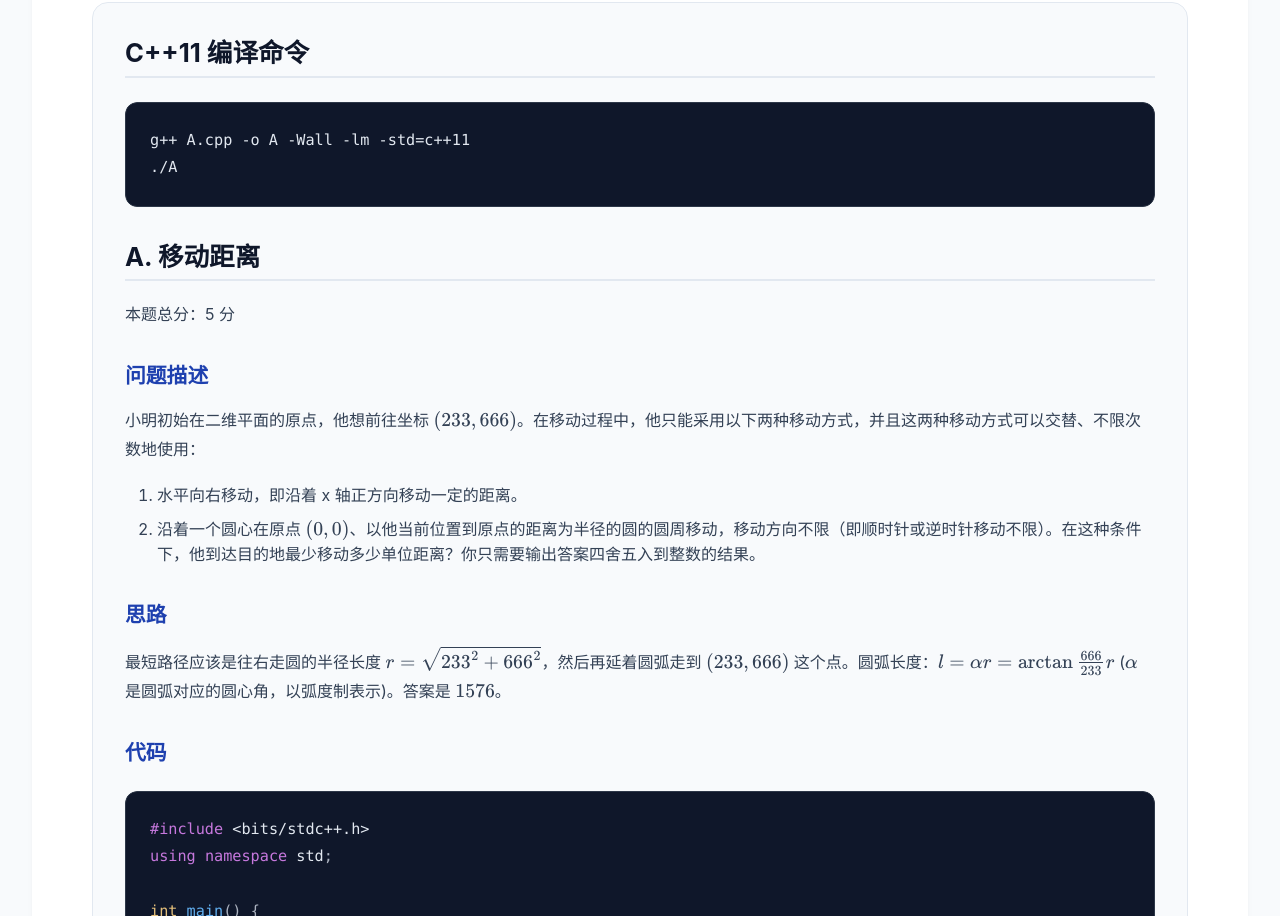
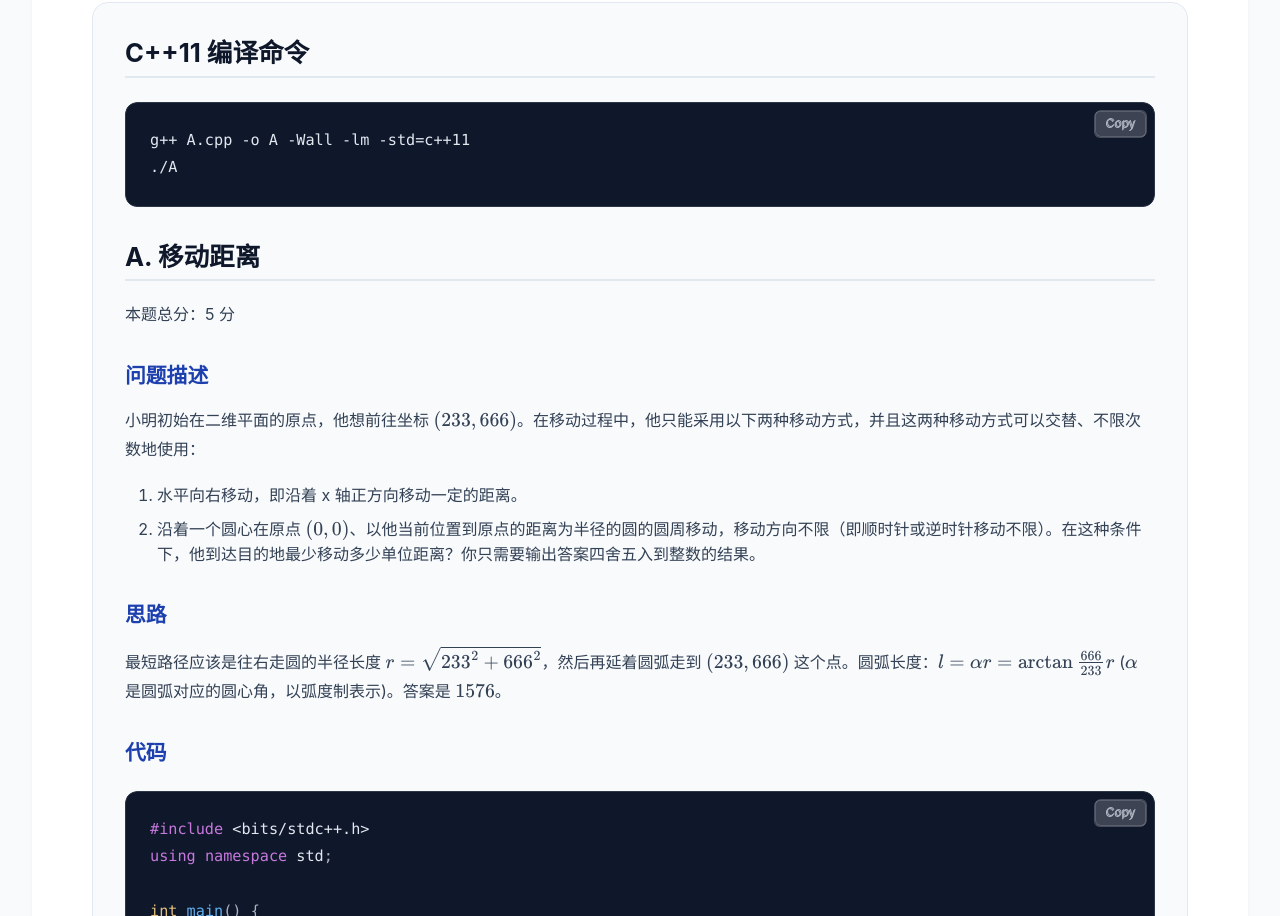
Before and after one commit to nuo534202/nuo534202.github.io, a Jekyll site: the page built from _posts/2025-04-13-lanqiao2025_provincial_cpp.md, in a window 1280 px wide. Shown: the part 163-1079 px from the top of the page. Built offline with Jekyll 4.4.1, drawn with Linux system fonts in a browser that asks for light colours; some of the changed text lies outside the part shown.

```diff
--- a/_layouts/post.html
+++ b/_layouts/post.html
@@ -125,6 +125,64 @@
 
     <script>
         document.getElementById('year').textContent = new Date().getFullYear();
+
+        // Add copy button to each code block
+        document.querySelectorAll('.post-content .highlight').forEach(function(block) {
+            var btn = document.createElement('button');
+            btn.className = 'code-copy-btn';
+            btn.textContent = 'Copy';
+            btn.setAttribute('aria-label', 'Copy code');
+            block.appendChild(btn);
+
+            btn.addEventListener('click', function() {
+                var code = block.querySelector('code');
+                if (!code) return;
+                copyText(code.textContent, btn);
+            });
+        });
+
+        // Also handle plain <pre> blocks not inside .highlight
+        document.querySelectorAll('.post-content pre:not(.highlight pre)').forEach(function(pre) {
+            if (pre.parentElement.classList.contains('highlight')) return;
+            var btn = document.createElement('button');
+            btn.className = 'code-copy-btn';
+            btn.textContent = 'Copy';
+            btn.setAttribute('aria-label', 'Copy code');
+            pre.appendChild(btn);
+
+            btn.addEventListener('click', function() {
+                var code = pre.querySelector('code');
+                var text = code ? code.textContent : pre.textContent;
+                copyText(text, btn);
+            });
+        });
+
+        function copyText(text, btn) {
+            if (navigator.clipboard && navigator.clipboard.writeText) {
+                navigator.clipboard.writeText(text).then(function() {
+                    showCopied(btn);
+                });
+            } else {
+                var textarea = document.createElement('textarea');
+                textarea.value = text;
+                textarea.style.position = 'fixed';
+                textarea.style.opacity = '0';
+                document.body.appendChild(textarea);
+                textarea.select();
+                document.execCommand('copy');
+                document.body.removeChild(textarea);
+                showCopied(btn);
+            }
+        }
+
+        function showCopied(btn) {
+            btn.textContent = 'Copied!';
+            btn.classList.add('copied');
+            setTimeout(function() {
+                btn.textContent = 'Copy';
+                btn.classList.remove('copied');
+            }, 2000);
+        }
     </script>
 </body>
 </html>
--- a/style.css
+++ b/style.css
@@ -749,10 +749,13 @@ img {
     margin: 1.5rem 0;
     border-radius: 12px;
     overflow: hidden;
+    position: relative;
 }
 
 .post-content .highlight pre {
     margin: 0;
+    overflow-x: auto;
+    -webkit-overflow-scrolling: touch;
 }
 
 .post-content .highlight .c,
@@ -1634,9 +1637,11 @@ img {
     padding: 1.5rem;
     border-radius: 12px;
     overflow-x: auto;
+    -webkit-overflow-scrolling: touch;
     margin: 1.5rem 0;
     border: 1px solid #2d3748;
     box-shadow: 0 4px 12px rgba(0, 0, 0, 0.1);
+    position: relative;
 }
 
 .post-content code {
@@ -1656,6 +1661,49 @@ img {
     border-radius: 0;
     border: none;
     font-size: 0.95em;
+}
+
+/* Copy button for code blocks */
+.code-copy-btn {
+    position: absolute;
+    top: 8px;
+    right: 8px;
+    background: rgba(255, 255, 255, 0.1);
+    border: 1px solid rgba(255, 255, 255, 0.15);
+    border-radius: 6px;
+    color: #abb2bf;
+    padding: 4px 10px;
+    font-size: 12px;
+    font-family: var(--font-sans);
+    cursor: pointer;
+    opacity: 0;
+    transition: opacity 0.2s, background 0.2s, color 0.2s;
+    z-index: 2;
+    line-height: 1.4;
+}
+
+.post-content .highlight:hover .code-copy-btn,
+.code-copy-btn:focus {
+    opacity: 1;
+}
+
+.code-copy-btn:hover {
+    background: rgba(255, 255, 255, 0.2);
+    color: #e2e8f0;
+}
+
+.code-copy-btn.copied {
+    background: rgba(39, 174, 96, 0.3);
+    border-color: rgba(39, 174, 96, 0.5);
+    color: #2ecc71;
+    opacity: 1;
+}
+
+/* Always show copy button on touch devices */
+@media (hover: none) {
+    .code-copy-btn {
+        opacity: 1;
+    }
 }
 
 .post-content ul,
```
